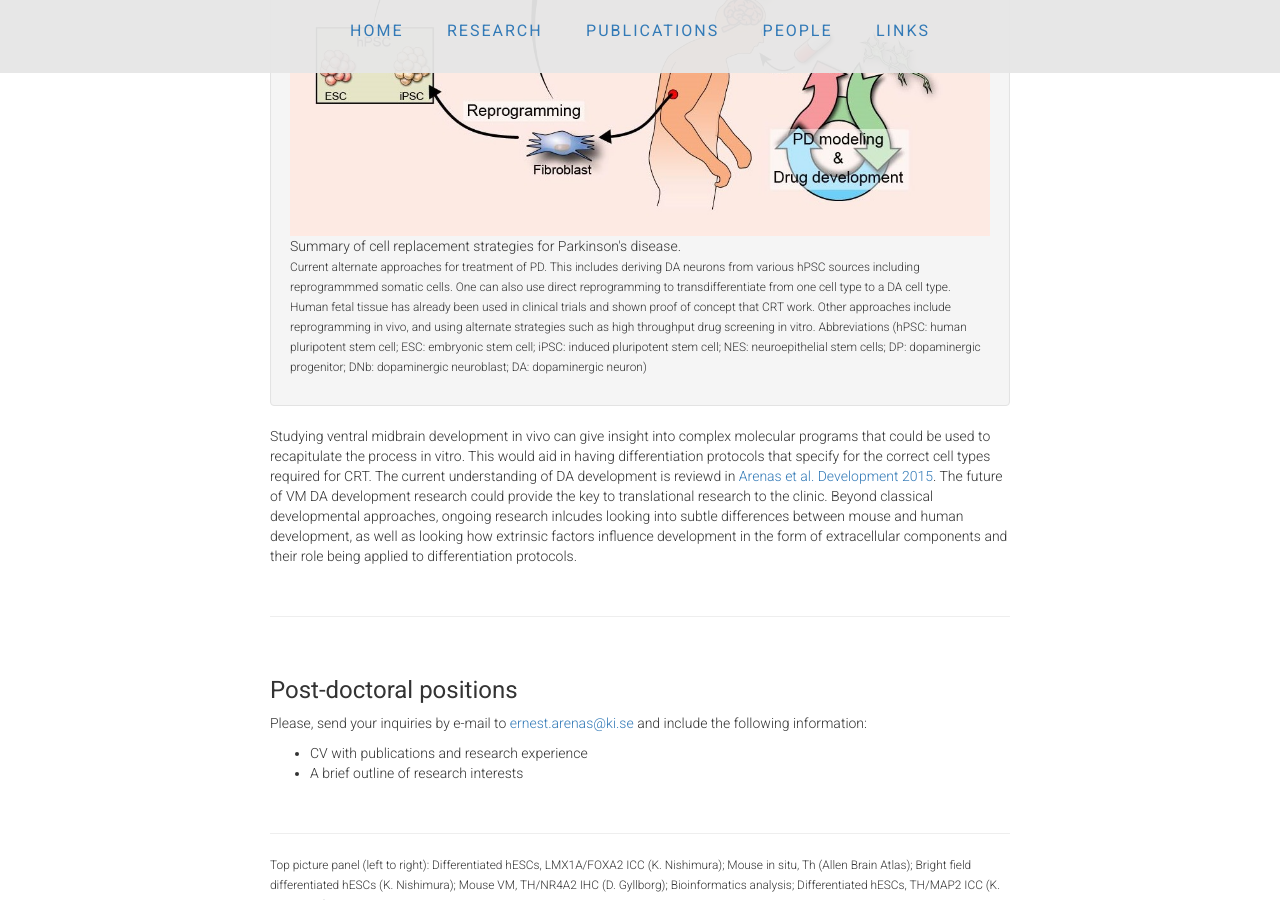
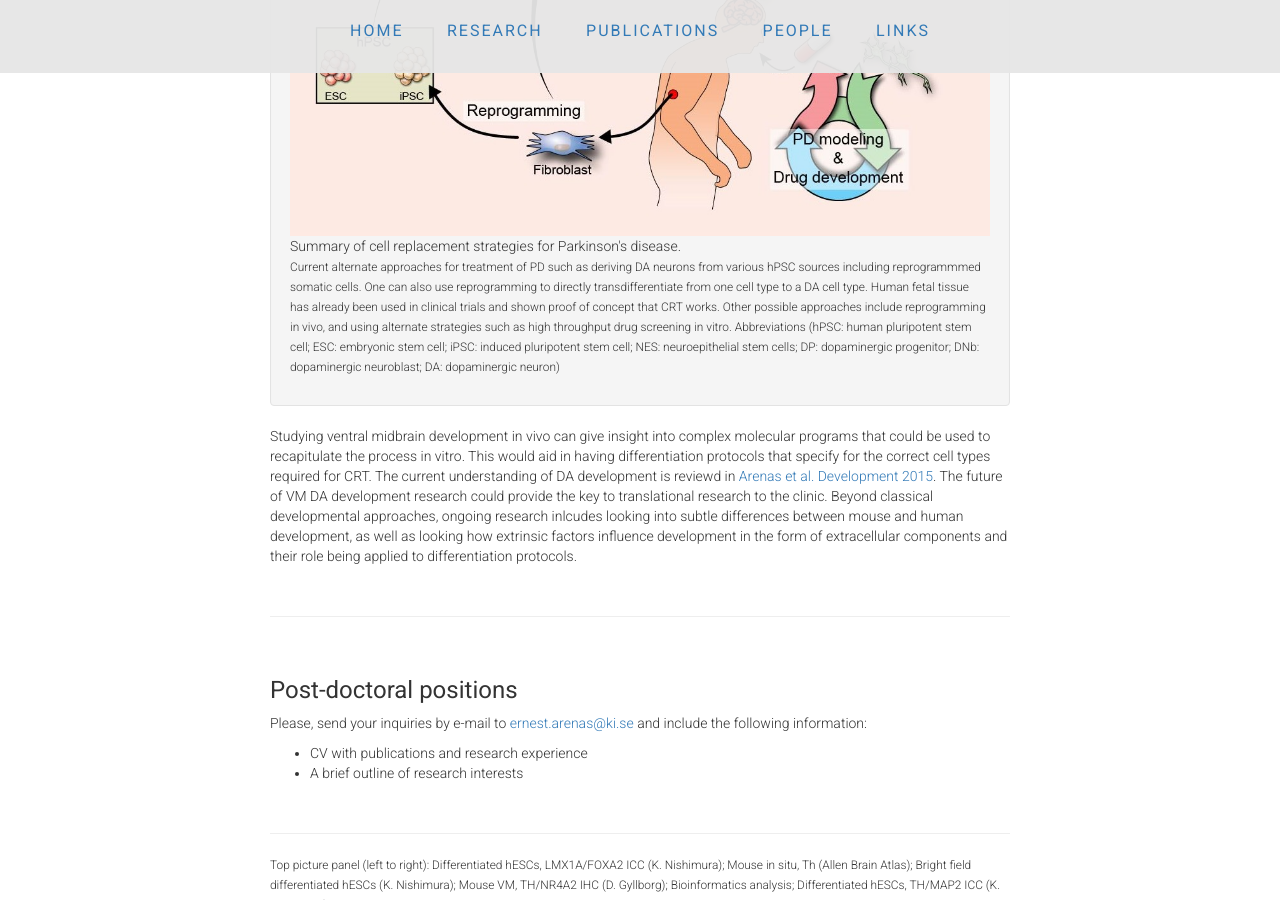
Before and after one commit to ArenasLab/arenaslab.github.io, a Jekyll site: the page research/index.html, which Jekyll copies as it is, in a window 1280 px wide and 900 px high, scrolled down 1554 px. Built offline with Jekyll 4.4.1, drawn with Linux system fonts in a browser that asks for light colours.

Commit message:
Update index.html

```diff
--- a/research/index.html
+++ b/research/index.html
@@ -84,11 +84,11 @@
 		<!-- <img style='width: 100%; object-fit: contain' align="center" src="/img/F4.jpg"/>
                 <p align="right"><a href="http://dev.biologists.org/content/142/11/1918.long">Arenas et al. Development 2015</a></p> -->
 		      <p>Summary of cell replacement strategies for Parkinson's disease.<br>
-		 <small>Current alternate approaches for treatment of PD. This includes deriving DA neurons from various hPSC sources including reprogrammmed somatic cells.
-			 One can also use direct reprogramming to transdifferentiate from one cell type to a DA cell type. Human fetal tissue has already been used
-			 in clinical trials and shown proof of concept that CRT work. Other approaches include reprogramming in vivo, and using alternate strategies
-			 such as high throughput drug screening in vitro. Abbreviations (hPSC: human pluripotent stem cell; ESC: embryonic stem cell; iPSC: induced pluripotent stem cell; NES: neuroepithelial stem cells;
-			      DP: dopaminergic progenitor; DNb: dopaminergic neuroblast; DA: dopaminergic neuron)</small></p>
+		 <small>Current alternate approaches for treatment of PD such as deriving DA neurons from various hPSC sources including reprogrammmed somatic cells.
+			 One can also use reprogramming to directly transdifferentiate from one cell type to a DA cell type. Human fetal tissue has already been used
+			 in clinical trials and shown proof of concept that CRT works. Other possible approaches include reprogramming in vivo, and using alternate strategies
+			 such as high throughput drug screening in vitro. Abbreviations (hPSC: human pluripotent stem cell; ESC: embryonic stem cell; iPSC: induced
+			 pluripotent stem cell; NES: neuroepithelial stem cells; DP: dopaminergic progenitor; DNb: dopaminergic neuroblast; DA: dopaminergic neuron)</small></p>
 
               </div>
              </li>
```
